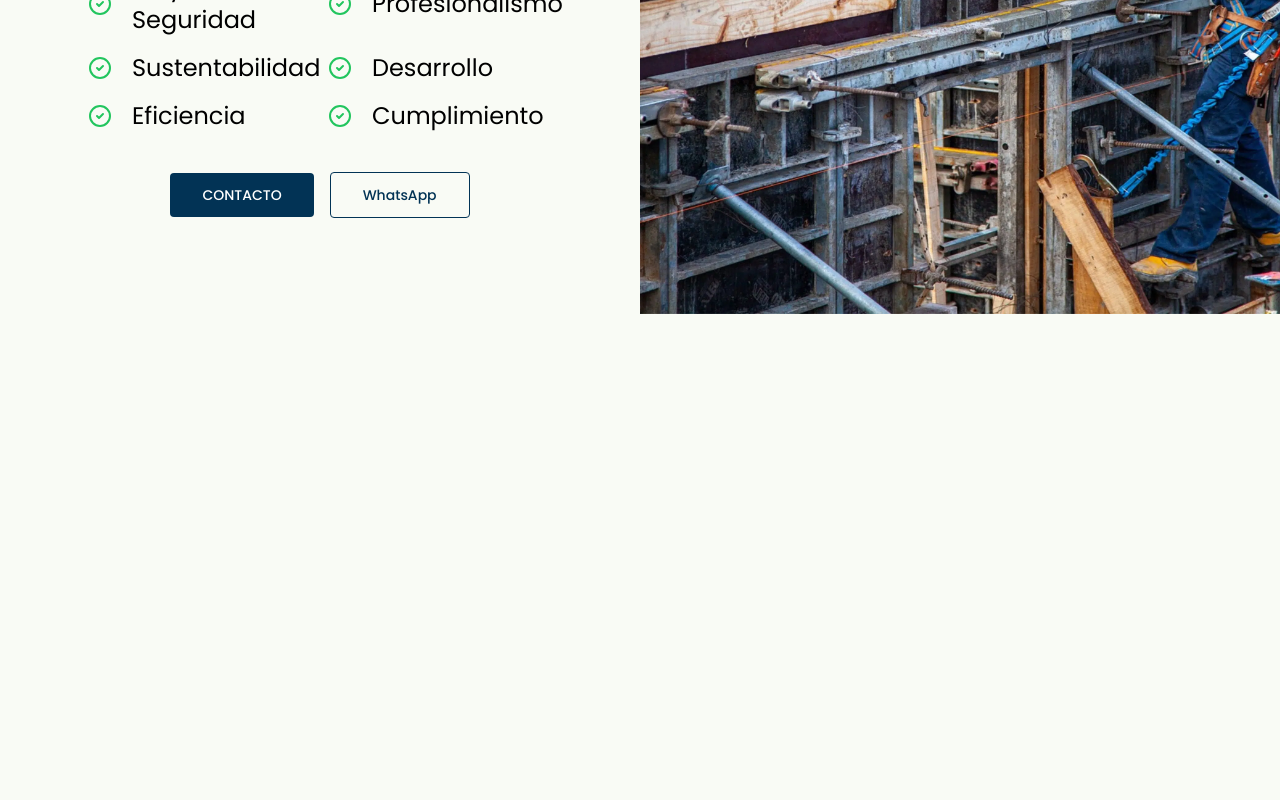
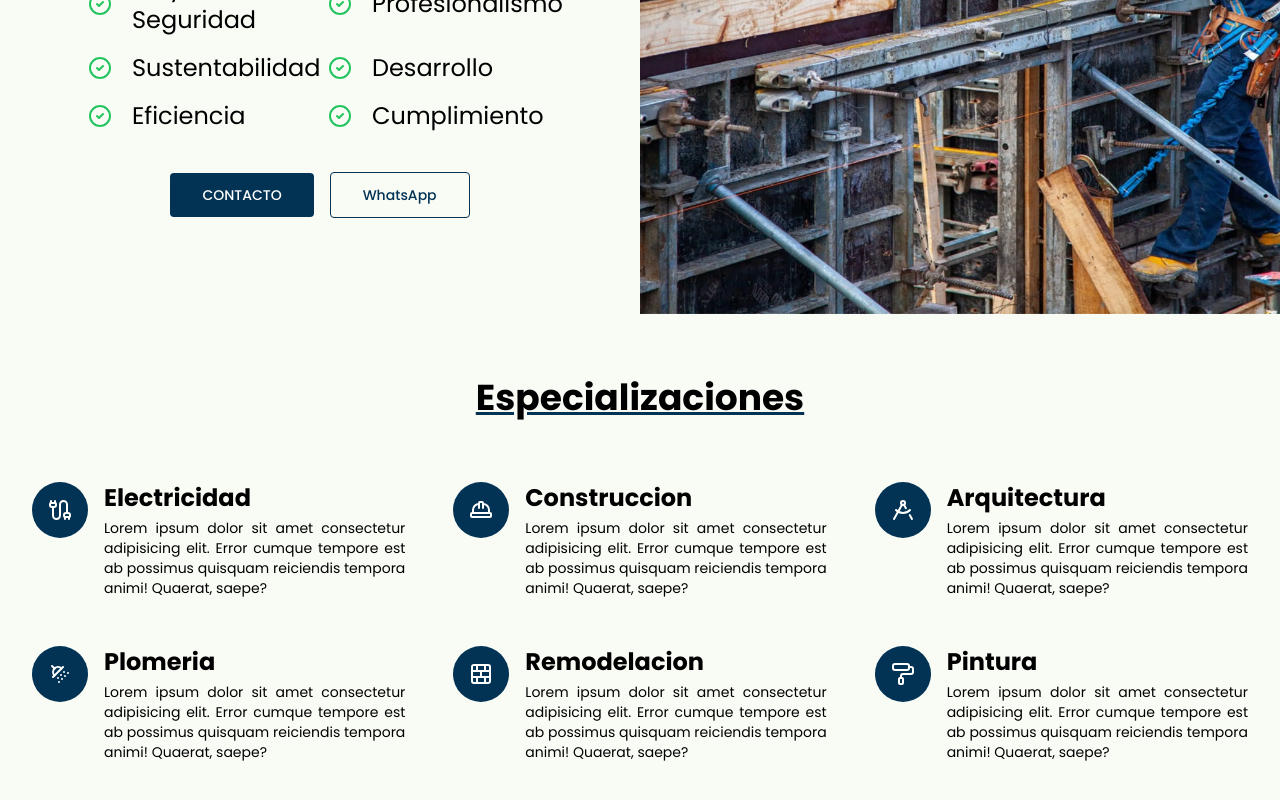
Before and after one commit to marcos15vargas/bn-contrucciones, a React (Vite) app: page / in a window 1280 px wide. Shown: the part 340-1140 px from the top of the page. Before the commit the page ends 800 px from the top, so only its background shows below. Built offline with nearby package versions, Linux system fonts and the light colour scheme.

Commit message:
creacion e implementacion de la seccion de features

```diff
--- a/src/App.jsx
+++ b/src/App.jsx
@@ -1,4 +1,5 @@
 import { Banner } from "./components/Banner"
+import { Features } from "./components/Features"
 import { Navbar } from "./components/Navbar"
 
 function App() {
@@ -7,6 +8,7 @@ function App() {
     <>
       <Navbar />
       <Banner />
+      <Features />
     </>
   )
 }
--- /dev/null
+++ b/src/components/Features.jsx
@@ -0,0 +1,30 @@
+import { features } from "../constants";
+
+export const Features = () => {
+  return (
+    <section className="">
+      <div className="w-full px-4 py-8 sm:px-6 sm:py-12 lg:px-8 lg:py-16">
+        <div className="w-full text-center">
+          <h2 className="text-3xl font-bold sm:text-4xl underline decoration-azul">
+            Especializaciones
+          </h2>
+        </div>
+        <div className="mt-8 grid grid-cols-1 gap-8 md:mt-16 md:grid-cols-2 md:gap-12 lg:grid-cols-3">
+          {features.map((item, index) => (
+            <div key={index} className="flex items-start gap-4">
+              <span className="shrink-0 rounded-full bg-azul p-4 text-white">
+                {item.icon}
+              </span>
+              <div>
+                <h2 className="text-2xl font-bold">{item.title}</h2>
+                <p className="mt-1 text-sm text-justify">
+                  {item.text}
+                </p>
+              </div>
+            </div>
+          ))}
+        </div>
+      </div>
+    </section>
+  );
+};
--- a/src/constants/index.jsx
+++ b/src/constants/index.jsx
@@ -1,55 +1,95 @@
-import { CircleCheck } from "lucide-react"
-
+import {
+  BrickWall,
+  Cable,
+  CircleCheck,
+  DraftingCompass,
+  HardHat,
+  PaintRoller,
+  ShowerHead,
+} from "lucide-react";
 
 export const navItems = [
   {
     menu: "about",
-        link: "#"
+    link: "#",
   },
   {
     menu: "carrers",
-        link: "#"
+    link: "#",
   },
   {
     menu: "history",
-        link: "#"
+    link: "#",
   },
   {
     menu: "services",
-        link: "#"
+    link: "#",
   },
   {
     menu: "proyects",
-        link: "#"
+    link: "#",
   },
   {
     menu: "blog",
-        link: "#"
+    link: "#",
   },
-]
+];
 export const banner = [
   {
     icon: <CircleCheck />,
-      text: "Mayor Seguridad"
+    text: "Mayor Seguridad",
   },
   {
     icon: <CircleCheck />,
-      text: "Profesionalismo"
+    text: "Profesionalismo",
   },
   {
     icon: <CircleCheck />,
-      text: "Sustentabilidad"
+    text: "Sustentabilidad",
   },
   {
     icon: <CircleCheck />,
-      text: "Desarrollo"
+    text: "Desarrollo",
   },
   {
     icon: <CircleCheck />,
-      text: "Eficiencia"
+    text: "Eficiencia",
   },
   {
     icon: <CircleCheck />,
-      text: "Cumplimiento"
+    text: "Cumplimiento",
   },
-  ]
+];
+
+export const features = [
+  {
+    title: "Electricidad",
+    text: "Lorem ipsum dolor sit amet consectetur adipisicing elit. Error cumque tempore est ab possimus quisquam reiciendis tempora animi! Quaerat, saepe?",
+    icon: <Cable />,
+  },
+  {
+    title: "Construccion",
+    text: "Lorem ipsum dolor sit amet consectetur adipisicing elit. Error cumque tempore est ab possimus quisquam reiciendis tempora animi! Quaerat, saepe?",
+    icon: <HardHat />,
+  },
+  {
+    title: "Arquitectura",
+    text: "Lorem ipsum dolor sit amet consectetur adipisicing elit. Error cumque tempore est ab possimus quisquam reiciendis tempora animi! Quaerat, saepe?",
+    icon: <DraftingCompass />,
+  },
+  {
+    title: "Plomeria",
+    text: "Lorem ipsum dolor sit amet consectetur adipisicing elit. Error cumque tempore est ab possimus quisquam reiciendis tempora animi! Quaerat, saepe?",
+    icon: <ShowerHead />,
+  },
+  {
+    title: "Remodelacion",
+    text: "Lorem ipsum dolor sit amet consectetur adipisicing elit. Error cumque tempore est ab possimus quisquam reiciendis tempora animi! Quaerat, saepe?",
+    icon: <BrickWall />,
+  },
+  {
+    title: "Pintura",
+    text: "Lorem ipsum dolor sit amet consectetur adipisicing elit. Error cumque tempore est ab possimus quisquam reiciendis tempora animi! Quaerat, saepe?",
+    icon: <PaintRoller />,
+  },
+];
```
Lines whose indentation alone changed are shown as unchanged.
